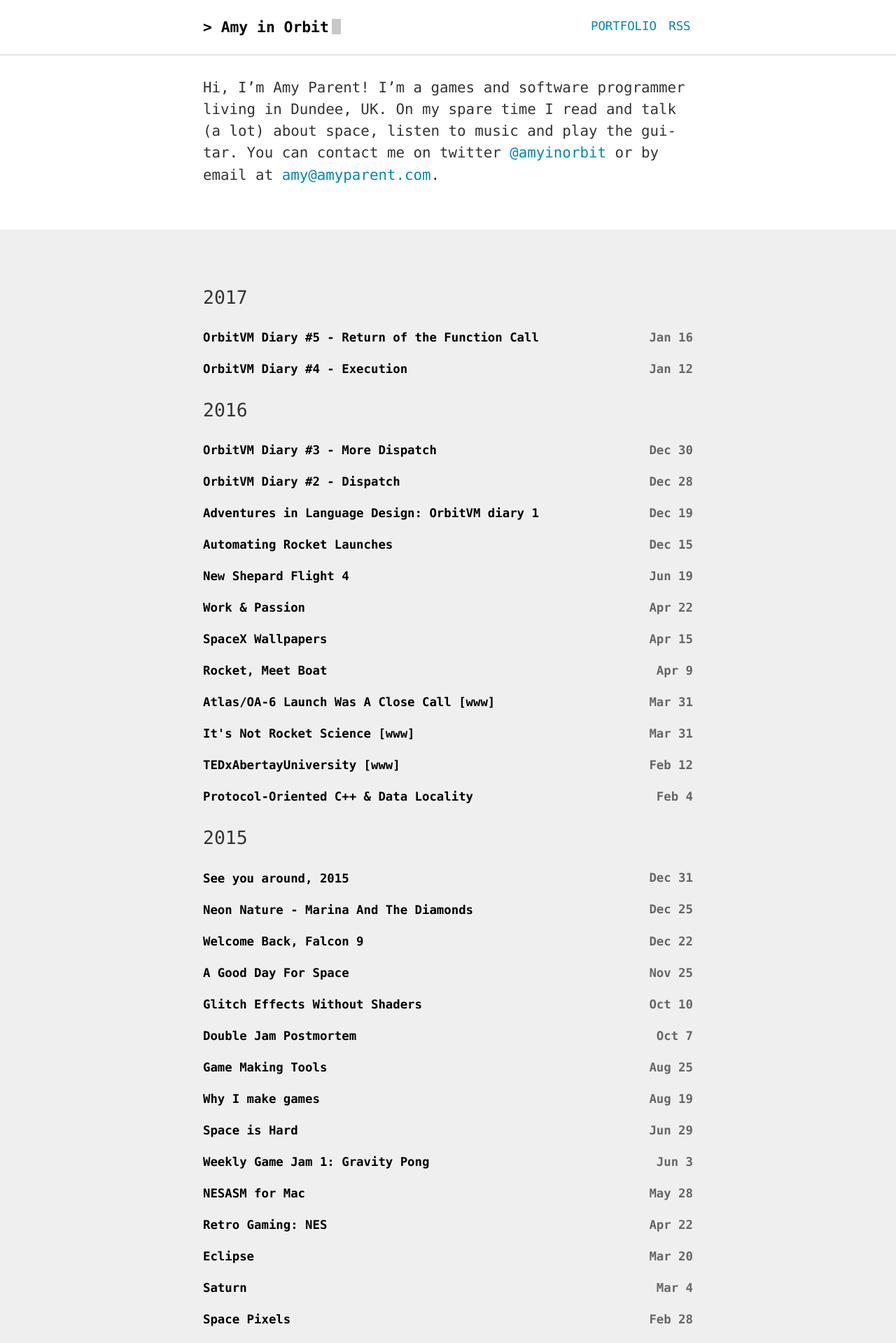
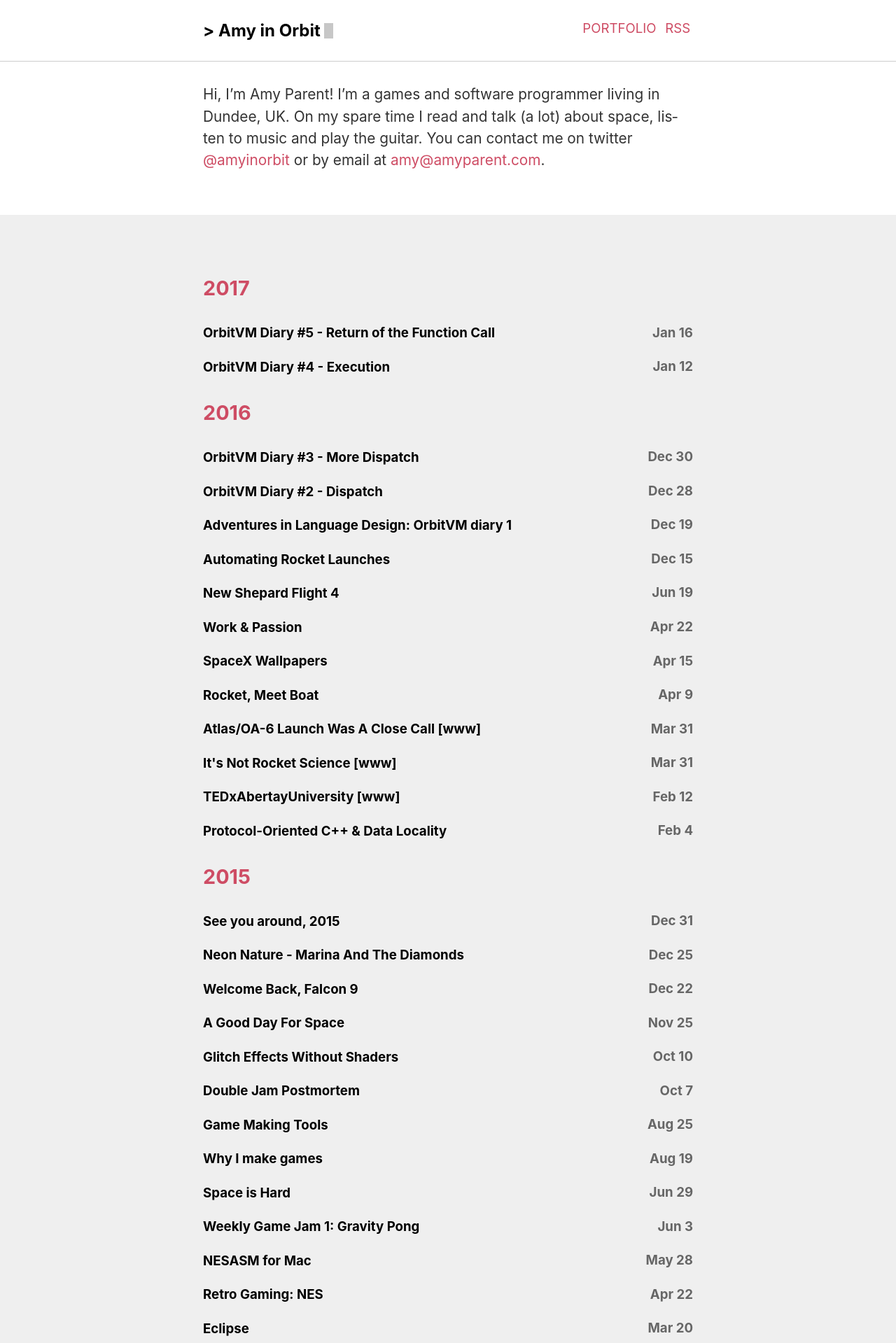
Before and after one commit to amyinorbit/amyinorbit.github.io, a Jekyll site: the page built from index.md, in a window 1280 px wide. Shown: the top 1919 px of the page at 70% size. Built offline with Jekyll 4.4.1, drawn with Linux system fonts in a browser that asks for light colours.

Commit message:
Change main font and accent colour

```diff
--- a/_config.yml
+++ b/_config.yml
@@ -11,6 +11,7 @@ baseurl: "" # the subpath of your site, e.g. /blog
 url: "https://amyparent.com"
 twitter_username: amyinorbit
 github_username:  amyinorbit
+googleplus_uid:   116701126192141560817
 
 # Build settings
 
--- a/_layouts/base.html
+++ b/_layouts/base.html
@@ -14,7 +14,7 @@
 
     <link rel="stylesheet" type="text/css" href="/static/style.css"/>
     <link rel="stylesheet" type="text/css" href="/static/code.css"/>
-    <link rel="author" href="https://plus.google.com/116701126192141560817" />
+    <link rel="author" href="https://plus.google.com/{{ site.googleplus_uid }}" />
     <!--[if lt IE 9]>
         <script src="http://html5shiv.googlecode.com/svn/trunk/html5.js"></script>
     <![endif]-->
--- a/static/style.css
+++ b/static/style.css
@@ -9,8 +9,9 @@ a,abbr,acronym,address,applet,article,aside,audio,b,big,blockquote,body,canvas,c
 }
 
 body {
-    font-family: "SF Mono", "Menlo", "Consolas", monospace;
-    font-size: 13pt;
+    /*font-family: "SF Mono", "Menlo", "Consolas", monospace;*/
+    font-family: "DINPro", -apple-system, "Segoe UI", sans-serif;
+    font-size: 14pt;
     font-weight: normal;
     line-height: 1;
     color: #333;
@@ -25,24 +26,25 @@ body {
 /* Headings */
 
 h1, h2, h3, h4, h5, h6 {
-    font-family: "SF Mono", "Menlo", "Consolas", monospace;
-    font-weight: 500;
-    line-height: 1.2;
+/*    font-family: "SF Mono", "Menlo", "Consolas", monospace;*/
+    font-weight: bold;
+    line-height: 1.3;
     margin: .75em 0 .75em 0;
+    color: #CE4C64;
 }
 
-h1 { font-size: 1.8rem; }
-h2 { font-size: 1.65rem ;}
-h3 { font-size: 1.5rem ;}
-h4 { font-size: 1.25rem ;}
-h5 { font-size: 1.0rem ;}
+h1 { font-size: 2.0rem; }
+h2 { font-size: 1.8rem ;}
+h3 { font-size: 1.6rem ;}
+h4 { font-size: 1.4rem ;}
+h5 { font-size: 1.2rem ;}
 h6 { font-size: 1.0rem ;}
 
 /* Links style */
 
 a {
     text-decoration: none;
-    color: #0086B3;
+    color: #CE4C64;
     transition: border-color .2s ease;
     overflow-y: hidden;
     border-bottom: 2px solid transparent;
@@ -50,7 +52,7 @@ a {
 
 a:hover, a:active {
     text-decoration: none;
-    border-color: #0086B3;
+    border-color: #CE4C64;
 }
 /* layout utils */
 
@@ -102,7 +104,7 @@ header#banner {
 header#banner h1 {
     margin: 0;
     border: none;
-    font-size: 16pt;
+    font-size: 18pt;
     font-weight: bold;
     display: inline-block;
 }
@@ -243,15 +245,17 @@ code {
     font-family: "Menlo", "Consolas", monospace;
     font-weight: normal;
     border-radius: 3px;
-    padding: 2px 4px;
 }
 
 p code {
     color: #e26;
     background: #ededed;
+    padding: 2px 4px;
+    font-size: 12pt;
 }
 
 pre {
+    text-indent: none;
 	display: block;
 	max-width: 100%;
     font-size: 11pt;
@@ -260,6 +264,10 @@ pre {
     overflow: auto;
     padding: 1em;
     margin: 2em auto;
+}
+
+pre code {
+    padding: 0;
 }
 
 /* tables */
```
